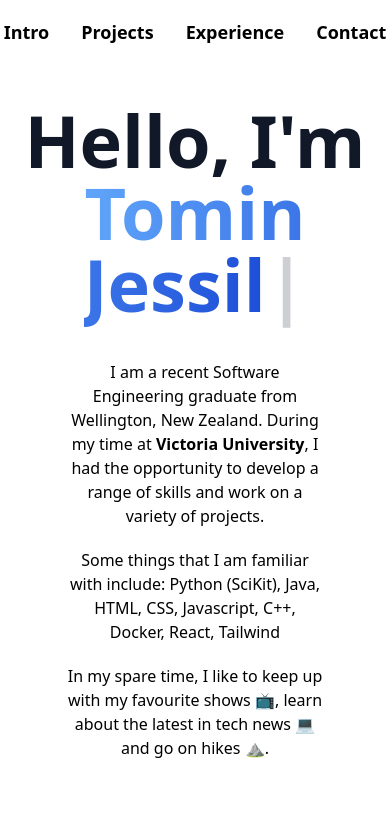
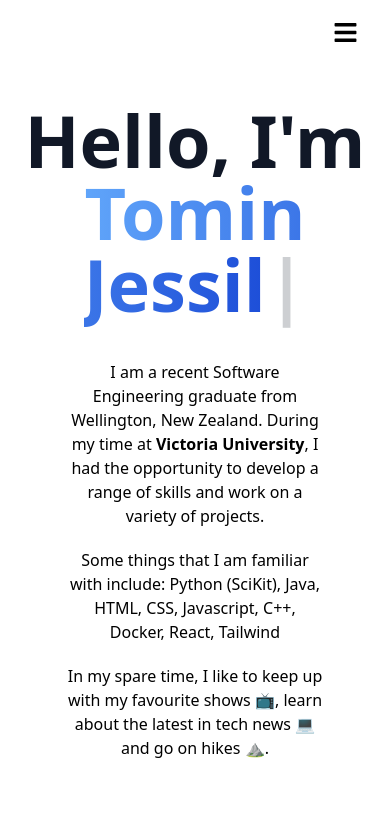
Before and after one commit to tominjessil/Portfolio, a Next.js app: page / in a window 390 px wide. Shown: the top 828 px of the page. Built offline with nearby package versions, Linux system fonts and the light colour scheme.

Commit message:
Updated the navbar to be responsive

```diff
--- a/src/app/projects/page.tsx
+++ b/src/app/projects/page.tsx
@@ -1,6 +1,5 @@
 import PCard from "@/components/ui/pcard";
-import { FaReact, FaNodeJs, FaDatabase, FaJava, FaPython } from "react-icons/fa";
-import { DiSwift } from "react-icons/di";
+import { FaJava, FaPython } from "react-icons/fa";
 
 const Projects = () => {
     const projects = [
--- a/src/components/ui/navbar.tsx
+++ b/src/components/ui/navbar.tsx
@@ -1,14 +1,36 @@
-import React from "react";
+"use client";
+import React, { useState } from "react";
+import { FaBars } from "react-icons/fa";
 
 const Navbar = () => {
+  const [isOpen, setIsOpen] = useState(false);
+
+  const toggleNavbar = () => {
+    setIsOpen(!isOpen);
+  };
+
   return (
-    <nav className="text-black top-0 z-50 w-full h-16 flex justify-center items-center px-8">
-      <ul className="flex space-x-8 font-bold ">
+    <nav className="flex justify-between items-center text-black top-0 h-16 px-8">
+      <ul className="hidden sm:flex items-center justify-center gap-12 font-bold w-full">
         <li><a href="#intro" className="hover:text-blue-500 cursor-pointer text-lg">Intro</a></li>
         <li><a href="#projects" className="hover:text-blue-500 cursor-pointer text-lg">Projects</a></li>
         <li><a href="#experience" className="hover:text-blue-500 cursor-pointer text-lg">Experience</a></li>
         <li><a href="#contact" className="hover:text-blue-500 cursor-pointer text-lg">Contact</a></li>
       </ul>
+
+      <button onClick={toggleNavbar} className="sm:hidden block text-3xl cursor-pointer ml-auto">
+        <FaBars size={25} color="black" />
+      </button>
+
+      {isOpen && (
+        <ul className="absolute font-bold top-16 left-0 bg-white w-full flex flex-col items-center justify-center gap-4 shadow-md py-4 sm:hidden z-50">
+          <li><a href="#intro" className="hover:text-blue-500 text-lg">Intro</a></li>
+          <li><a href="#projects" className="hover:text-blue-500 text-lg">Projects</a></li>
+          <li><a href="#experience" className="hover:text-blue-500 text-lg">Experience</a></li>
+          <li><a href="#contact" className="hover:text-blue-500 text-lg">Contact</a></li>
+        </ul>
+      )}
+
     </nav>
   );
 };
```
